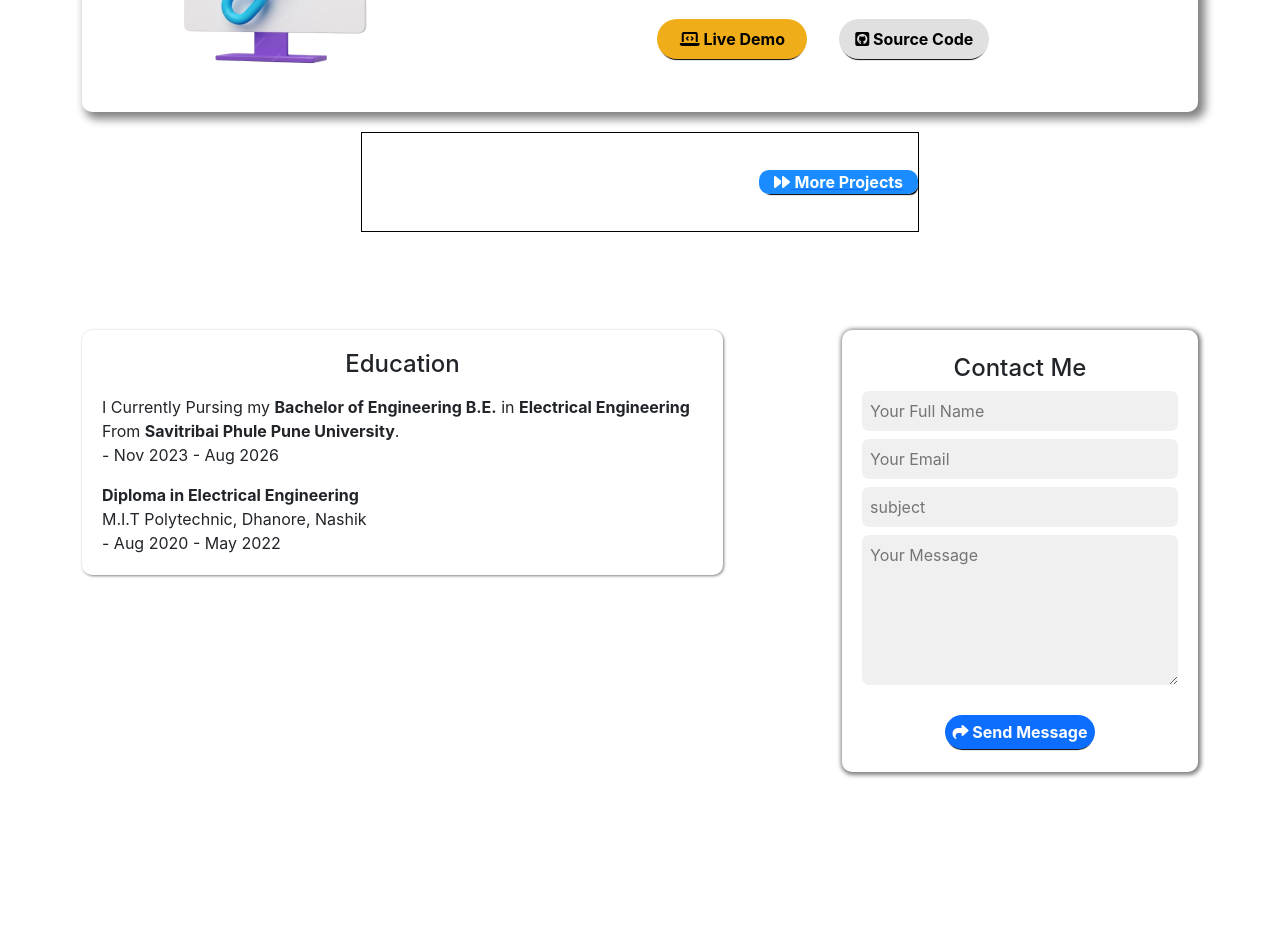
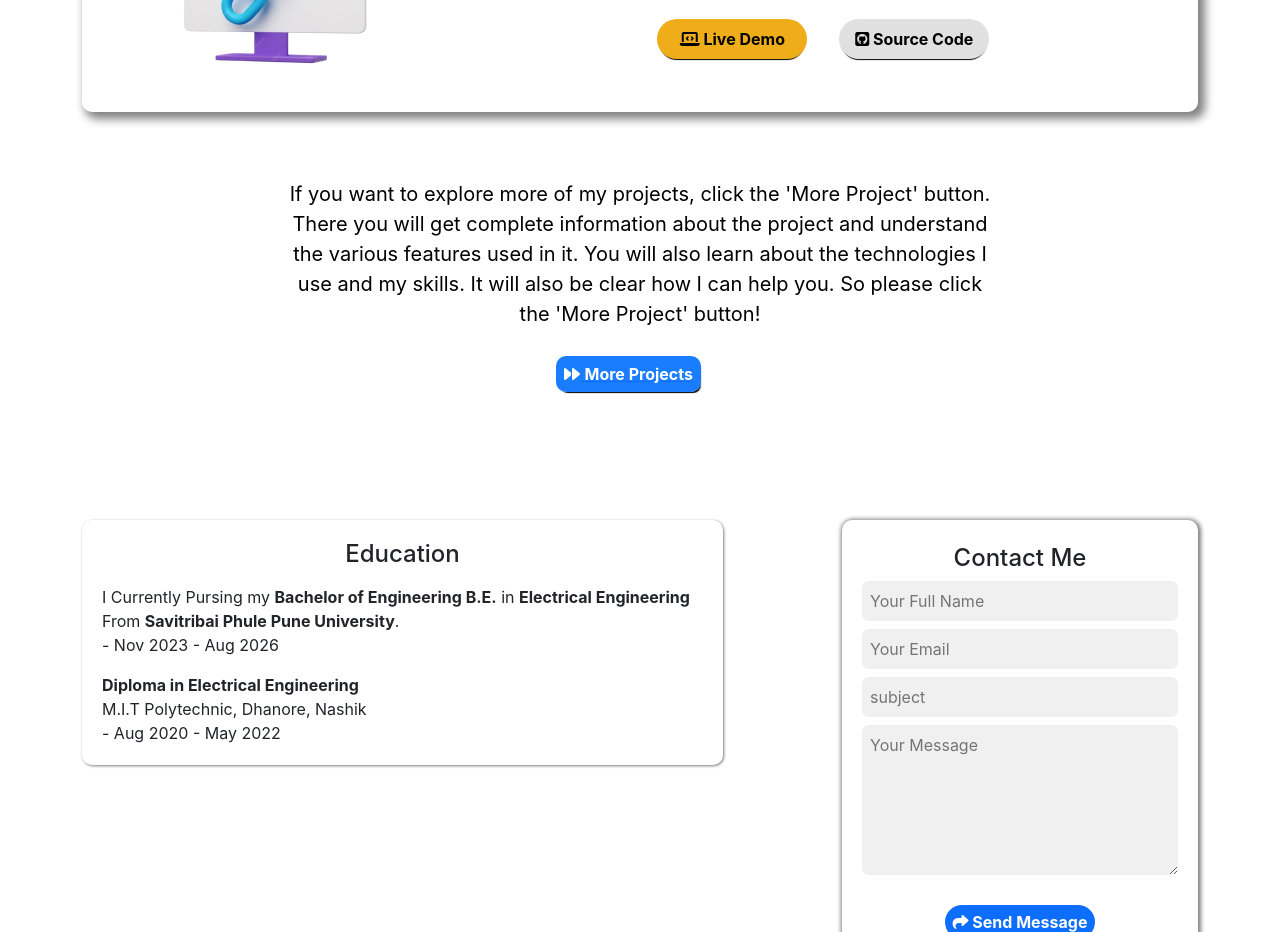
Before and after one commit to lakshmankolpe/portfolio, a React (Create React App) app: page / in a window 1280 px wide. Shown: the part 1220-2152 px from the top of the page. Before the commit the page ends 2016 px from the top, so only its background shows below. Built offline with nearby package versions, Linux system fonts and the light colour scheme.

Commit message:
more project complet

```diff
--- a/src/components/Information/Information.js
+++ b/src/components/Information/Information.js
@@ -44,7 +44,11 @@ function Information() {
                   class="ico-social-container peerlist  "
                   target="blank"
                 >
-                  <img src={Twitter} alt="linkedin" class="ico-social peerlist-icon" />
+                  <img
+                    src={Twitter}
+                    alt="linkedin"
+                    class="ico-social peerlist-icon"
+                  />
                 </a>
 
                 <a
@@ -60,7 +64,7 @@ function Information() {
             <div className="text-center mt-4">
               <a
                 target="_blank"
-                href="https://drive.google.com/file/d/1jxhPmIuZoHEAJFsp87MWB-kOC26JT7DH/view?usp=drivesdk "
+                href="https://drive.google.com/file/d/1kI3AjgcpyPzH4bZisk6xoB8rCZkLx7Om/view?usp=drivesdk "
               >
                 <button type="button" class="btn-resume btn-sm m-2">
                   <b>
--- a/src/components/Project/Project.css
+++ b/src/components/Project/Project.css
@@ -30,7 +30,6 @@
   color: black;
   border: 1px solid black;
 }
-
 
 .btn-demo {
   padding: 10px;
@@ -75,17 +74,40 @@
 }
 
 .project-more-heading-card {
+  display: block;
+  align-items: center;
+  height: 260px;
+  width: 70%;
+  margin: auto;
+  margin-top: 50px;
+  /* border-radius: 10px;
+
+    box-shadow: 0px 0px 5px 1px gray; */
+}
+
+.subcontainer-1 {
+  width: 90%;
+  height: 200px;
+  margin: auto;
+  color: black;
   display: flex;
-    justify-content: end;
+  justify-content: center;
   align-items: center;
-    height: 100px;
-    width: 50%;
-    margin: 20px auto;
-    border: 1px solid black;
+}
+
+.more-project-paragraph {
+  text-align: center;
+  font-size: 20px;
+}
+
+.subcontainer-2 {
+  display: flex;
+  width: 200px;
+  margin: auto;
 }
 
 .project-more-text {
-    background-color: #1a8cff;
+  background-color: #1a7cff;
   padding: 2px 15px;
   border-radius: 10px;
   color: white;
@@ -95,6 +117,4 @@
 
 .project-more-text:hover {
   box-shadow: 3px 4px 2px -2px rgb(0, 0, 0);
-
-
 }
--- a/src/components/Project/Project.js
+++ b/src/components/Project/Project.js
@@ -170,11 +170,23 @@ function Project() {
         </div>
 
         <div className="project-more-heading-card">
-          <Link to="/more/projects">
-            <span className="project-more-text  btn-primary text-center mt-3">
-              <i class="fa-solid fa-forward"></i> <b>More Projects</b>{" "}
-            </span>
-          </Link>
+          <div className="subcontainer-1">
+            <p className=" more-project-paragraph fw-medium">
+              If you want to explore more of my projects, click the 'More
+              Project' button. There you will get complete information about the
+              project and understand the various features used in it. You will
+              also learn about the technologies I use and my skills. It will
+              also be clear how I can help you. So please click the 'More
+              Project' button!
+            </p>
+          </div>
+          <div className="subcontainer-2">
+            <Link to="/more/projects">
+              <span className="project-more-text  btn-primary text-center text-decoration-none m-3 p-2">
+                <i class="fa-solid fa-forward"></i> <b>More Projects</b>{" "}
+              </span>
+            </Link>
+          </div>
         </div>
       </div>
     </>
```
Lines whose indentation alone changed are shown as unchanged.
